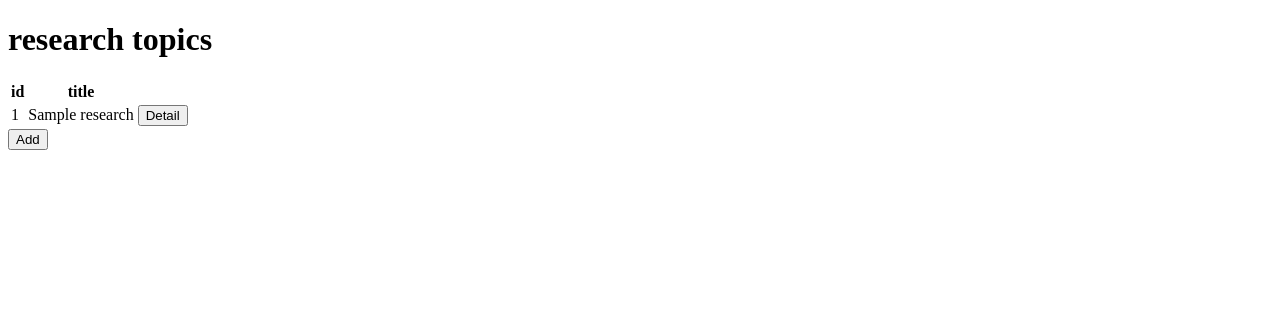
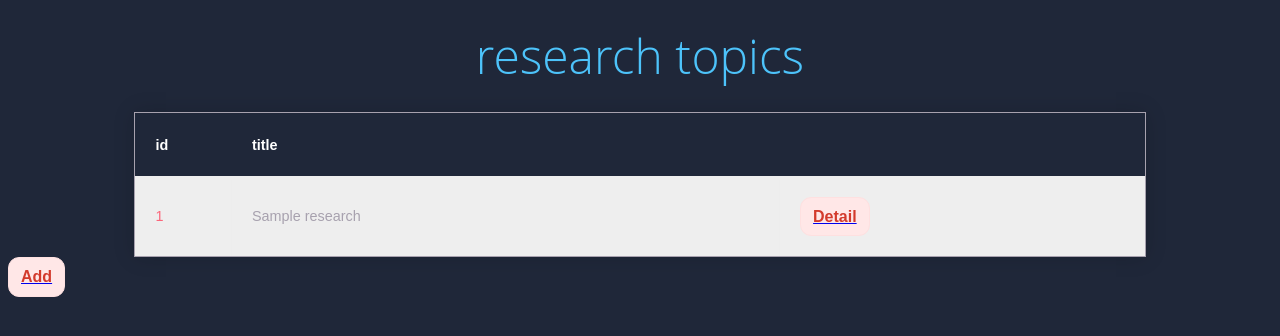
Before and after one commit to merronmuche/blogg, a Django app: page /research/list/ in a window 1280 px wide. Shown: the top 336 px of the page. Run offline with Django 4.2, Linux system fonts and the light colour scheme; tables that the repository leaves empty hold one stand-in row (values such as "Sample post").

Commit message:
Add a lot of css

```diff
--- a/blogg/settings.py
+++ b/blogg/settings.py
@@ -37,8 +37,10 @@ INSTALLED_APPS = [
     'django.contrib.sessions',
     'django.contrib.messages',
     'django.contrib.staticfiles',
+    'crispy_forms',
     'researches',
 ]
+
 
 MIDDLEWARE = [
     'django.middleware.security.SecurityMiddleware',
@@ -123,3 +125,5 @@ STATIC_URL = 'static/'
 # https://docs.djangoproject.com/en/4.1/ref/settings/#default-auto-field
 
 DEFAULT_AUTO_FIELD = 'django.db.models.BigAutoField'
+
+CRISPY_TEMPLATE_PACK = 'uni_form'
--- /dev/null
+++ b/researches/static/styles/create.css
@@ -0,0 +1,5 @@
+
+form{
+    margin-left: 150px;
+    line-height: 30pt;
+}
--- a/researches/static/styles/detail.css
+++ b/researches/static/styles/detail.css
@@ -13,3 +13,56 @@ p{
     margin-right: auto;
     width: 50%;
 }
+
+.button-45 {
+  align-items: center;
+  background-color: #FFE7E7;
+  background-position: 0 0;
+  border: 1px solid #FEE0E0;
+  border-radius: 11px;
+  box-sizing: border-box;
+  color: #D33A2C;
+  cursor: pointer;
+  display: flex;
+  font-size: 1rem;
+  font-weight: 700;
+  line-height: 33.4929px;
+  list-style: outside url(https://www.smashingmagazine.com/images/bullet.svg) none;
+  padding: 2px 12px;
+  text-align: left;
+  text-decoration: none;
+  text-shadow: none;
+  text-underline-offset: 1px;
+  transition: border .2s ease-in-out,box-shadow .2s ease-in-out;
+  user-select: none;
+  -webkit-user-select: none;
+  touch-action: manipulation;
+  white-space: nowrap;
+  word-break: break-word;
+}
+
+.button-45:active,
+.button-45:hover,
+.button-45:focus {
+  outline: 0;
+}
+
+
+.button-45:active {
+  background-color: #D33A2C;
+  box-shadow: rgba(0, 0, 0, 0.12) 0 1px 3px 0 inset;
+  color: #FFFFFF;
+}
+
+.button-45:hover {
+  background-color: #FFE3E3;
+  border-color: #FAA4A4;
+}
+
+.button-45:active:hover,
+.button-45:focus:hover,
+.button-45:focus {
+  background-color: #D33A2C;
+  box-shadow: rgba(0, 0, 0, 0.12) 0 1px 3px 0 inset;
+  color: #FFFFFF;
+}
--- /dev/null
+++ b/researches/static/styles/list.css
@@ -0,0 +1,139 @@
+
+
+.table{
+    border: 1px solid;
+    margin-left: 150px;
+    border-collapse: collapse;
+    font-size: 0.9em;
+    font-family: sans-serif;
+    min-width: 400px;
+    box-shadow: 0 0 20px rgba(0, 0, 0, 0.15);
+}
+  th, td {
+    padding:.25em .5em;
+    text-align:left;
+     }
+
+  td {
+    background-color:#eee;
+  }
+  th {
+    background-color:#009;
+    color:#fff;
+  }
+
+  /*
+	Table Responsive
+	===================
+	Author: https://github.com/pablorgarcia
+ */
+
+@import url(https://fonts.googleapis.com/css?family=Open+Sans:300,400,700);
+
+body {
+  font-family: 'Open Sans', sans-serif;
+  font-weight: 300;
+  line-height: 1.42em;
+  color:#A7A1AE;
+  background-color:#1F2739;
+}
+
+h1 {
+  font-size:3em;
+  font-weight: 300;
+  line-height:1em;
+  text-align: center;
+  color: #4DC3FA;
+}
+
+h2 {
+  font-size:1em;
+  font-weight: 300;
+  text-align: center;
+  display: block;
+  line-height:1em;
+  padding-bottom: 2em;
+  color: #FB667A;
+}
+
+h2 a {
+  font-weight: 700;
+  text-transform: uppercase;
+  color: #FB667A;
+  text-decoration: none;
+}
+
+.blue { color: #185875; }
+.yellow { color: #FFF842; }
+
+.table th h1 {
+	  font-weight: bold;
+	  font-size: 1em;
+  text-align: left;
+  color: #185875;
+}
+
+.table td {
+	  font-weight: normal;
+	  font-size: 1em;
+  -webkit-box-shadow: 0 2px 2px -2px #0E1119;
+	   -moz-box-shadow: 0 2px 2px -2px #0E1119;
+	        box-shadow: 0 2px 2px -2px #0E1119;
+}
+
+.table {
+	  text-align: left;
+	  overflow: hidden;
+	  width: 80%;
+	  margin: 0 auto;
+  display: table;
+  padding: 0 0 8em 0;
+}
+
+.table td, .table th {
+	  padding-bottom: 2%;
+	  padding-top: 2%;
+  padding-left:2%;
+}
+
+/* Background-color of the odd rows */
+.table tr:nth-child(odd) {
+	  background-color: #323C50;
+}
+
+/* Background-color of the even rows */
+.table tr:nth-child(even) {
+	  background-color: #2C3446;
+}
+
+.table th {
+	  background-color: #1F2739;
+}
+
+.table td:first-child { color: #FB667A; }
+
+.table tr:hover {
+   background-color: #464A52;
+-webkit-box-shadow: 0 6px 6px -6px #0E1119;
+	   -moz-box-shadow: 0 6px 6px -6px #0E1119;
+	        box-shadow: 0 6px 6px -6px #0E1119;
+}
+
+.table td:hover {
+  background-color: #FFF842;
+  color: #403E10;
+  font-weight: bold;
+
+  box-shadow: #7F7C21 -1px 1px, #7F7C21 -2px 2px, #7F7C21 -3px 3px, #7F7C21 -4px 4px, #7F7C21 -5px 5px, #7F7C21 -6px 6px;
+  transform: translate3d(6px, -6px, 0);
+
+  transition-delay: 0s;
+	  transition-duration: 0.4s;
+	  transition-property: all;
+  transition-timing-function: line;
+}
+
+@media (max-width: 800px) {
+.table td:nth-child(4),
+.table th:nth-child(4) { display: none; }
+}
--- a/researches/templates/research/detail.html
+++ b/researches/templates/research/detail.html
@@ -9,7 +9,7 @@
     <link rel="stylesheet" href="{% static 'styles/detail.css' %}">
 </head>
 <body>
-    <a href="{% url 'list'%}"><button>articles</button></a>
+    <a href="{% url 'list'%}"><button class="button-45" role="button">articles</button></a>
     <h2 class="center">{{selected_research.title}}</h2>
     <img class="center" height="400" width="400" src="{{selected_research.image.url}}" alt="image">
     <p>{{selected_research.content}}</p>
--- a/researches/templates/research/list.html
+++ b/researches/templates/research/list.html
@@ -1,12 +1,16 @@
+
+{% load static%}
 <!DOCTYPE html>
 <html lang="en">
 <head>
 
     <title>list</title>
+    <link rel="stylesheet" href="{% static 'styles/detail.css' %}">
+    <link rel="stylesheet" href="{% static 'styles/list.css' %}">
 </head>
 <body>
-    <h1>research topics</h1>
-   <table>
+    <h1 class="center">research topics</h1>
+   <table class="table">
     <th>id</th>
     <th>title</th>
 
@@ -15,13 +19,13 @@
 <td>{{ x.id }}</td>
    <td>{{ x.title }}</td>
 
-   <td> <a href="{% url 'detail' x.id %}" ><button>Detail</button></a></td>
+   <td> <a href="{% url 'detail' x.id %}" ><button class="button-45" role="button">Detail</button></a></td>
 </tr>
 
  {% endfor%}
 
    </table>
 
-   <a href="{% url 'create' %}"><button>Add</button></a>
+   <a href="{% url 'create' %}"><button class="button-45" role="button">Add</button></a>
 </body>
 </html>
```
Also changed, not shown: researches/templates/research/create.html (+8 -4 lines).
